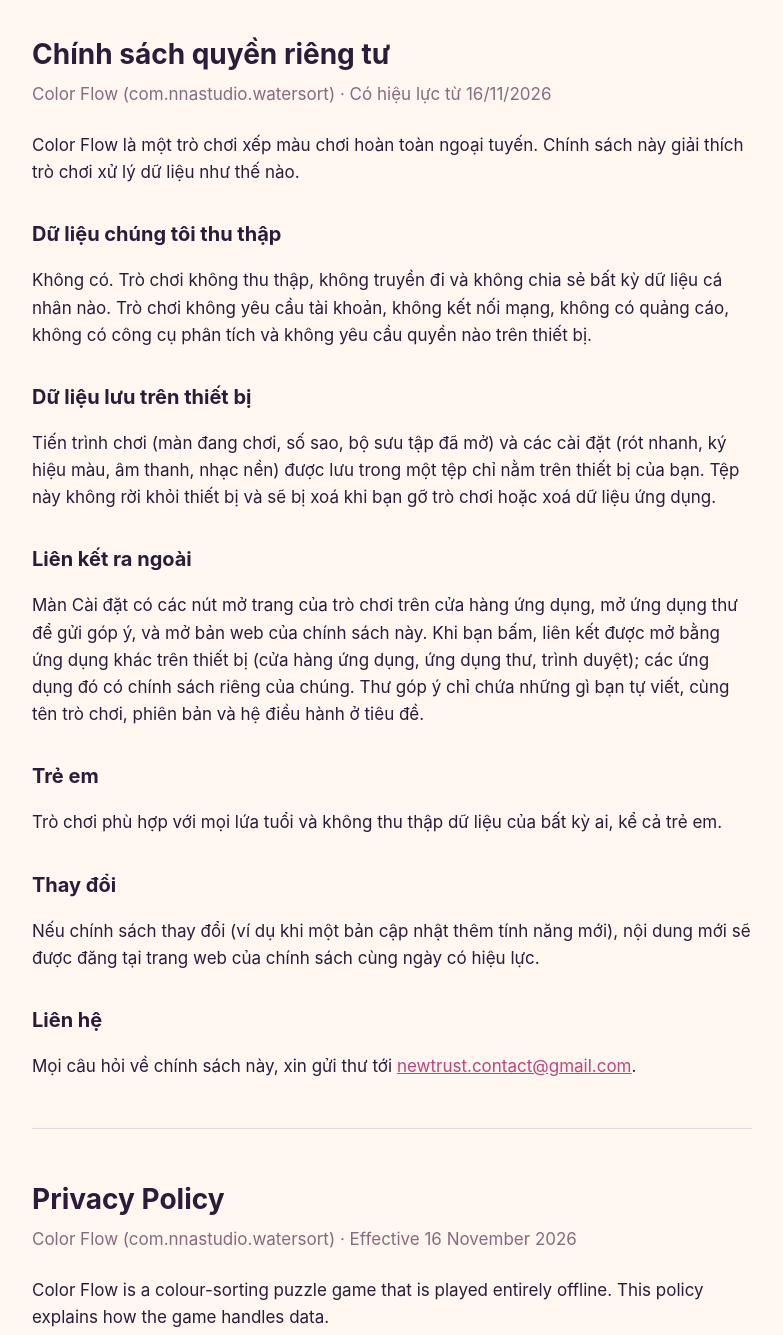
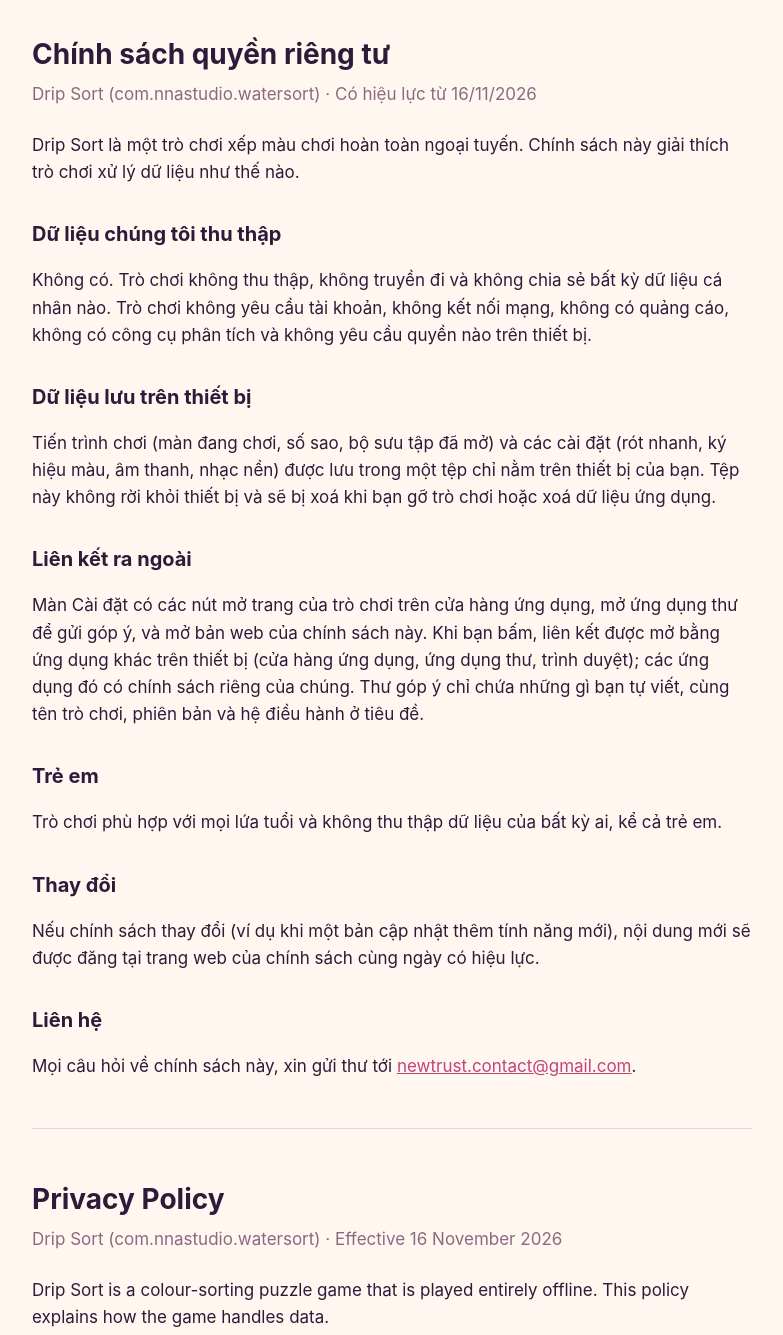
Before and after one commit to anhngocnguyen1034/color-flow-policy, a plain HTML site: page index.html in a window 1280 px wide. Shown: the top 1335 px of the page, without its empty margins (248-1031 px from the left). Drawn offline with Linux system fonts and the light colour scheme.

Commit message:
Rename to Drip Sort

```diff
--- a/index.html
+++ b/index.html
@@ -3,7 +3,7 @@
 <head>
 <meta charset="utf-8">
 <meta name="viewport" content="width=device-width, initial-scale=1">
-<title>Color Flow – Chính sách quyền riêng tư / Privacy Policy</title>
+<title>Drip Sort – Chính sách quyền riêng tư / Privacy Policy</title>
 <style>
   body { font: 17px/1.6 -apple-system, "Segoe UI", Roboto, sans-serif; color: #2b1d3a;
          background: #fff7f0; max-width: 720px; margin: 0 auto; padding: 32px 20px 64px; }
@@ -17,8 +17,8 @@
 <body>
 <section id="vi" lang="vi">
 <h1>Chính sách quyền riêng tư</h1>
-<p class="meta">Color Flow (com.nnastudio.watersort) · Có hiệu lực từ 16/11/2026</p>
-<p>Color Flow là một trò chơi xếp màu chơi hoàn toàn ngoại tuyến. Chính sách này giải thích trò chơi xử lý dữ liệu như thế nào.</p>
+<p class="meta">Drip Sort (com.nnastudio.watersort) · Có hiệu lực từ 16/11/2026</p>
+<p>Drip Sort là một trò chơi xếp màu chơi hoàn toàn ngoại tuyến. Chính sách này giải thích trò chơi xử lý dữ liệu như thế nào.</p>
 
 <h2>Dữ liệu chúng tôi thu thập</h2>
 <p>Không có. Trò chơi không thu thập, không truyền đi và không chia sẻ bất kỳ dữ liệu cá nhân nào. Trò chơi không yêu cầu tài khoản, không kết nối mạng, không có quảng cáo, không có công cụ phân tích và không yêu cầu quyền nào trên thiết bị.</p>
@@ -43,8 +43,8 @@
 
 <section id="en" lang="en">
 <h1>Privacy Policy</h1>
-<p class="meta">Color Flow (com.nnastudio.watersort) · Effective 16 November 2026</p>
-<p>Color Flow is a colour-sorting puzzle game that is played entirely offline. This policy explains how the game handles data.</p>
+<p class="meta">Drip Sort (com.nnastudio.watersort) · Effective 16 November 2026</p>
+<p>Drip Sort is a colour-sorting puzzle game that is played entirely offline. This policy explains how the game handles data.</p>
 
 <h2>Data we collect</h2>
 <p>None. The game does not collect, transmit or share any personal data. It needs no account, makes no network connections, contains no ads and no analytics, and requests no device permissions.</p>
```
Also changed, not shown: privacy.html (+5 -5 lines).
